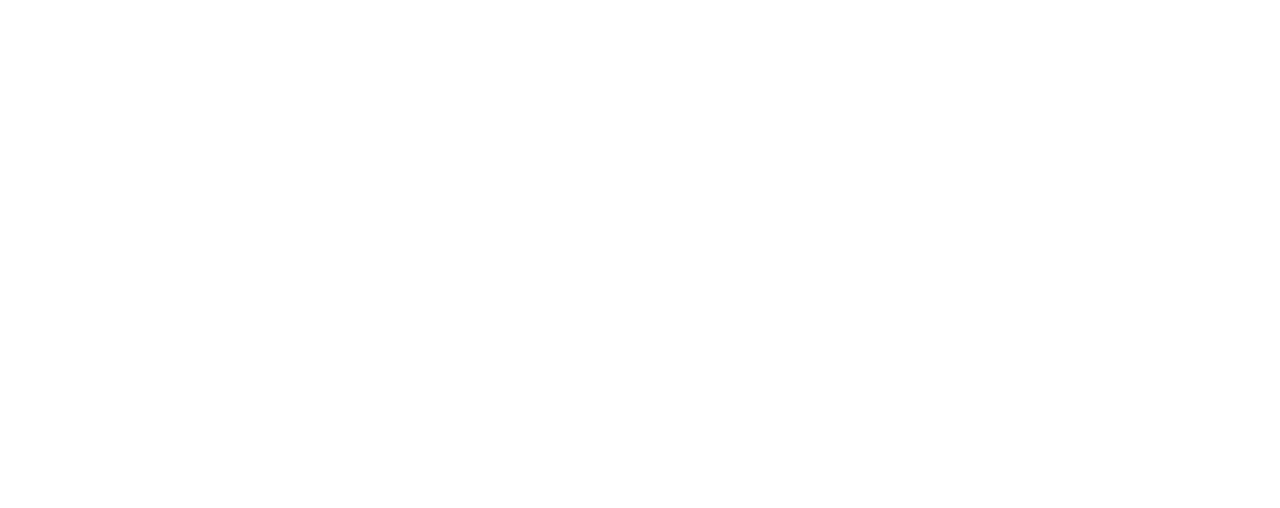
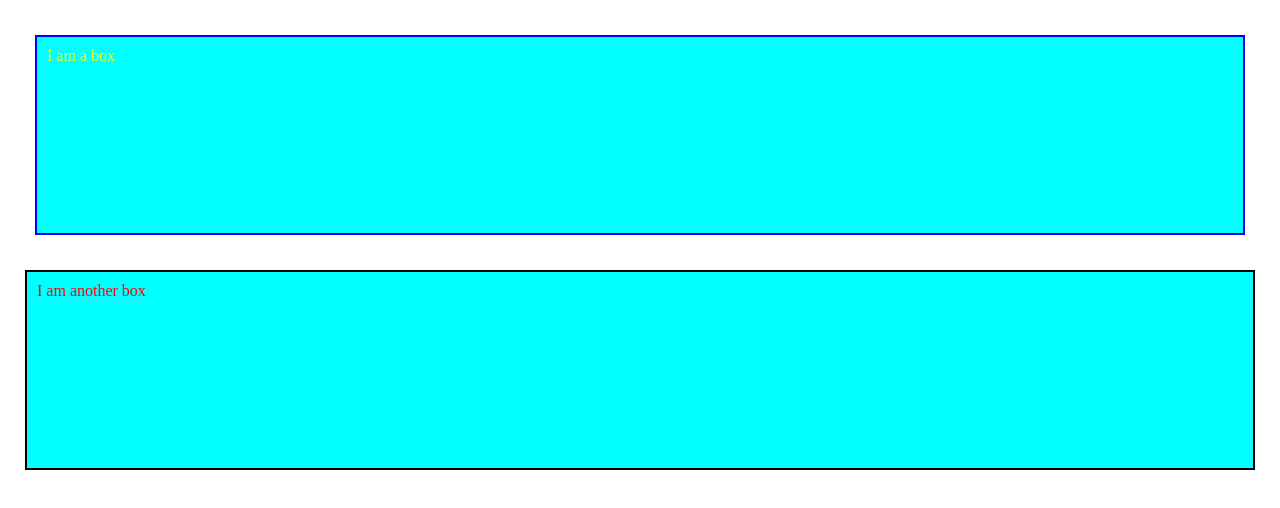
Before and after one commit to rimshakonain/Sigma-Web-Dev-Course, a plain HTML site: page Video 18/index.html in a window 1280 px wide. Drawn offline with Linux system fonts and the light colour scheme.

Commit message:
Video 18

```diff
--- a/Video 18/index.html
+++ b/Video 18/index.html
@@ -1,11 +1,43 @@
 <!DOCTYPE html>
 <html lang="en">
+
 <head>
     <meta charset="UTF-8">
     <meta name="viewport" content="width=device-width, initial-scale=1.0">
-    <title>Document</title>
+    <title>CSS Boxmodel</title>
+    <style>
+        * {
+            margin: 0;
+            padding: 0;
+        }
+
+        .box {
+            background-color: aqua;
+        }
+
+        .box1 {
+            color: yellow;
+            padding: 10px;
+            margin: 35px;
+            border: 2px solid blue;
+            height: 200px;
+            box-sizing: border-box;
+        }
+
+        .box2 {
+            color: red;
+            padding: 10px;
+            margin: 25px;
+            border: 2px solid black;
+            height: 200px;
+            box-sizing: border-box;
+        }
+    </style>
 </head>
+
 <body>
+    <div class="box box1">I am a box</div>
+    <div class="box box2">I am another box</div>
+</body>
 
-</body>
 </html>
```
